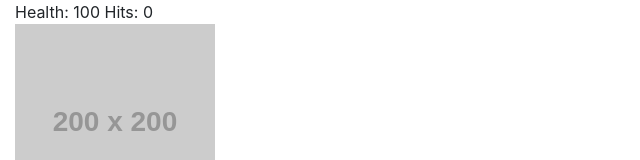
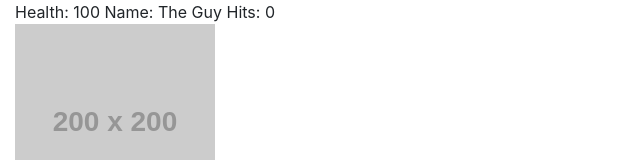
Before and after one commit to DarrylKilzer/SlapGame-4, a plain HTML site: page index.html in a window 1280 px wide. Shown: the top 160 px of the page, without its empty margins (0-640 px from the left). Drawn offline with nearby package versions, Linux system fonts and the light colour scheme; placeholder pictures from the web are drawn by us.

Commit message:
Basic working version

```diff
--- a/game.js
+++ b/game.js
@@ -1,6 +1,7 @@
 var health=100;
 var name="The Guy";
 var hits=0;
+document.getElementById('name').innerText=`${name}`;
 
 function slap(){
     health--;
--- a/index.html
+++ b/index.html
@@ -11,6 +11,7 @@
 <body>
     <header class="container-fluid">
         <span>Health: <span id="health"></span></span>
+        <span>Name: <span id="name"></span></span>
         <span>Hits: <span id="hits"></span></span>
     </header>
 
```
